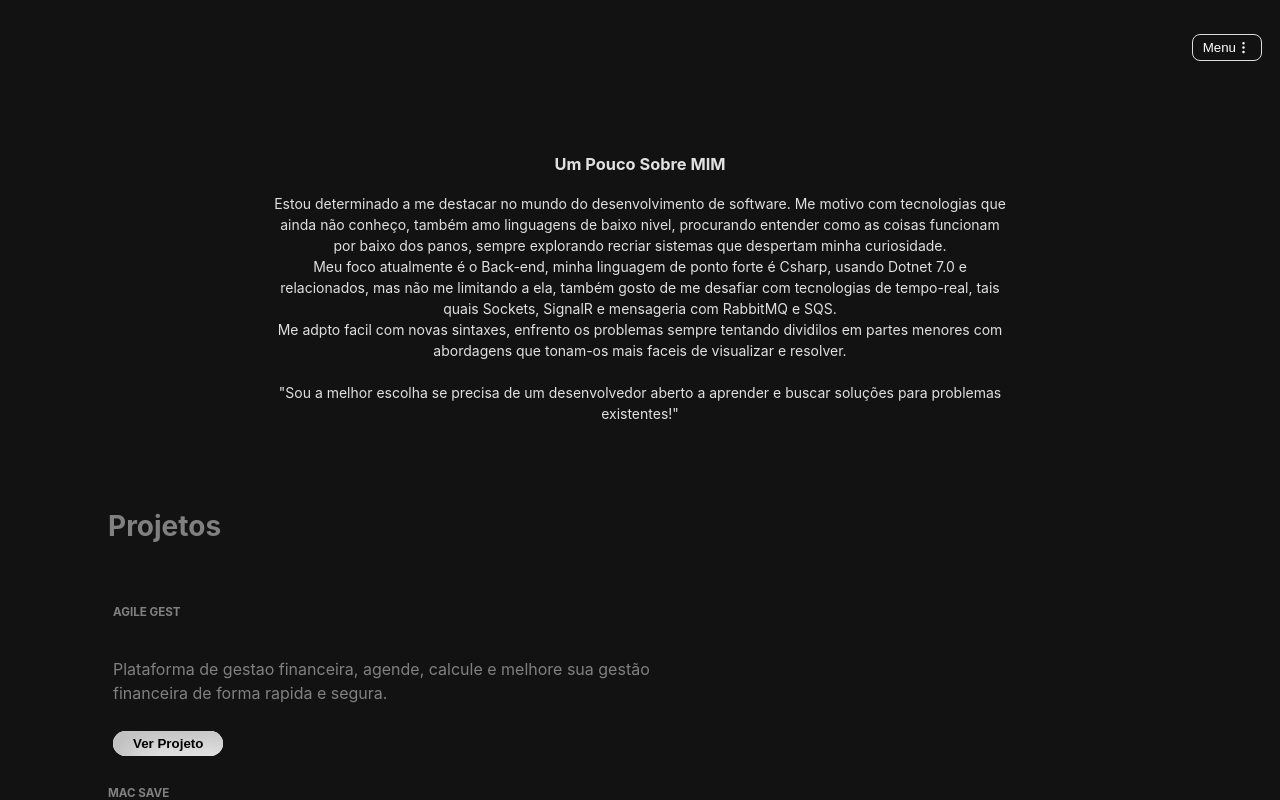
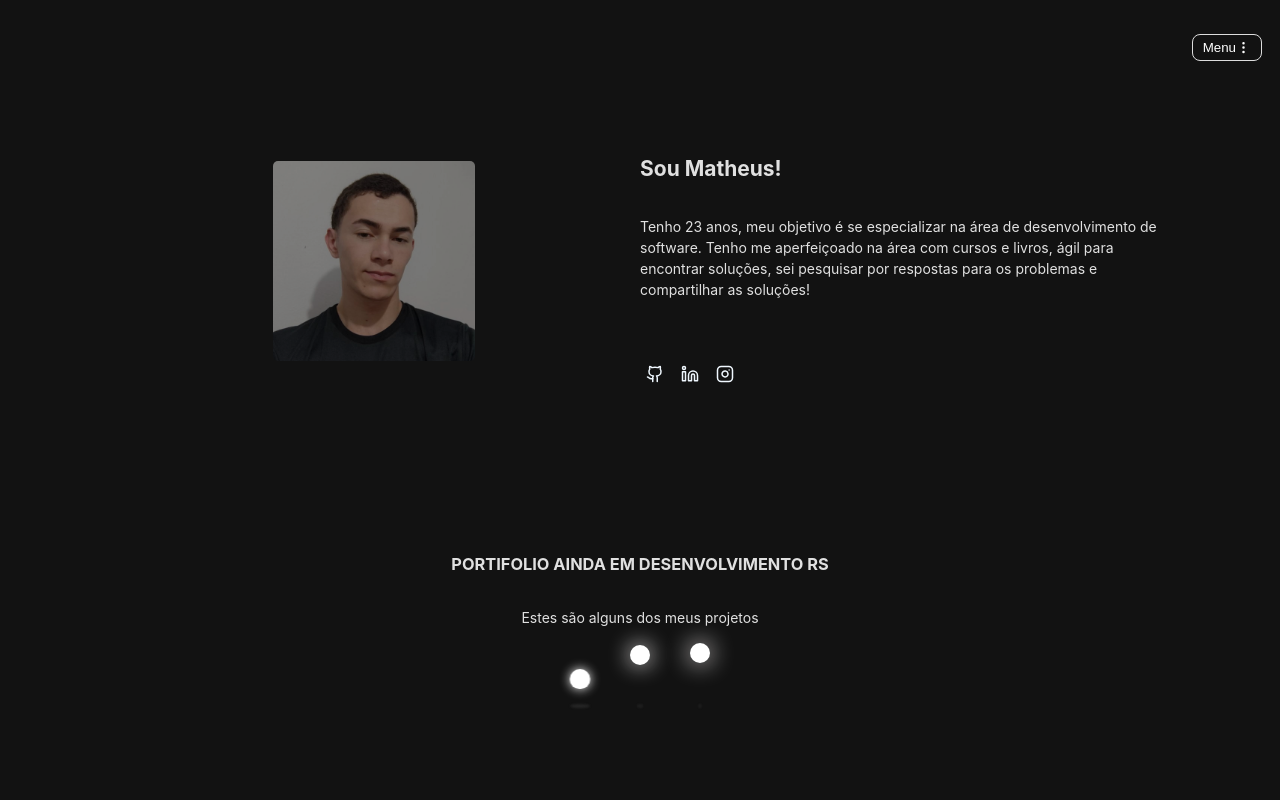
Before and after one commit to matheusjean28/cv, a React (Vite) app: page / in a window 1280 px wide. Shown: the top 800 px of the page. Built offline with nearby package versions, Linux system fonts and the light colour scheme.

Commit message:
testing new layout

```diff
--- a/src/App.jsx
+++ b/src/App.jsx
@@ -8,6 +8,7 @@ import Copy from "./Components/Copy";
 import RigthModal from "./Components/RigthModal";
 
 import { useState } from "react";
+import Portifolio from "./Components/Portifolio";
 
 function App() {
     const [showModel, setShowModel] = useState(false);
@@ -16,6 +17,7 @@ function App() {
       <RigthModal  showModel={showModel} setShowModel={setShowModel} />
       <Header  showModel={showModel} setShowModel={setShowModel} />
        <AboutMe />
+      <Portifolio/>
        <Projects />
        <Frameworks />
        <FindMe />
--- a/src/Components/AboutMe.jsx
+++ b/src/Components/AboutMe.jsx
@@ -1,28 +1,47 @@
-import { useState } from "react";
 import "./Styles/utils.css";
+import { Github, Instagram, Linkedin } from "lucide-react";
 import StylesAboutMe from "./Styles/StylesAboutMe";
 export default function AboutMe() {
-  const { divStl, BntStl, PStl } = StylesAboutMe;
-
+  const findMeItems = [
+    {
+      link: "https://github.com/matheusjean28",
+      icon: <Github size={18}/>,
+    },
+    {
+      link: "https://www.linkedin.com/in/matheus-jean-devmatth-6b909a1b6/",
+      icon: <Linkedin size={18} />,
+    },
+    {
+      link: "https://www.instagram.com/_m4tthh___/",
+      icon: <Instagram size={18}/>,
+    },
+  ];
   return (
     <>
-      <div  className="divStl">
-        <h3 className="aboutMeH3">Um Pouco Sobre MIM</h3>
-        <p className="PStl" >
-          Estou determinado a me destacar no mundo do desenvolvimento de
-          software. Me motivo com tecnologias que ainda não conheço, também amo
-          linguagens de baixo nivel, procurando entender como as coisas
-          funcionam por baixo dos panos, sempre explorando recriar sistemas que
-          despertam minha curiosidade. <br />
-          Meu foco atualmente é o Back-end, minha linguagem de ponto forte é
-          Csharp, usando Dotnet 7.0 e relacionados, mas não me limitando a ela,
-          também gosto de me desafiar com tecnologias de tempo-real, tais quais
-          Sockets, SignalR e mensageria com RabbitMQ e SQS. <br/>Me adpto facil com
-          novas sintaxes, enfrento os problemas sempre tentando dividilos em
-          partes menores com abordagens que tonam-os mais faceis de visualizar e
-          resolver. <br/><br/>"Sou a melhor escolha se precisa de um desenvolvedor aberto
-          a aprender e buscar soluções para problemas existentes!"
-        </p>
+      <div className="divStl">
+        <div className="leftDiv">
+        <img  className='profilePic' src="src/assets/profile-1.jpg" alt="" />
+
+        </div>
+        <div className="rigthDiv">
+          <h2>Sou Matheus!</h2>
+          <p className="descriptionMe">
+            Tenho 23 anos, meu objetivo é se especializar na área de
+            desenvolvimento de software. Tenho me aperfeiçoado na área com
+            cursos e livros, ágil para encontrar soluções, sei pesquisar por
+            respostas para os problemas e compartilhar as soluções!
+          </p>
+
+          <ul className="socialLinks">
+            {findMeItems.map(({ icon, link }, index) => (
+              <li key={index}>
+                <button>
+                  <a href={`${link}`}>{icon}</a>
+                </button>
+              </li>
+            ))}
+          </ul>
+        </div>
       </div>
     </>
   );
--- /dev/null
+++ b/src/Components/Portifolio.jsx
@@ -0,0 +1,22 @@
+import './Styles/PortifolioStyles.css'
+const Portifolio = () => {
+  return (
+    <>
+      <div className="portifolioContainer">
+        <h3>PORTIFOLIO AINDA EM DESENVOLVIMENTO RS</h3>
+        <p>Estes são alguns dos meus projetos</p>
+        <div class="wrapper">
+          <div class="circle"></div>
+          <div class="circle"></div>
+          <div class="circle"></div>
+          <div class="shadow"></div>
+          <div class="shadow"></div>
+          <div class="shadow"></div>
+        </div>
+      </div>
+    </>
+  );
+};
+
+
+export default Portifolio;
--- /dev/null
+++ b/src/Components/Styles/PortifolioStyles.css
@@ -0,0 +1,134 @@
+.portifolioContainer {
+  display: flex;
+  flex-direction: column;
+  height: 150px;
+  padding: 50px ;
+  text-align: center;
+  place-items: center;
+}
+
+.wrapper {
+  width: 200px;
+  height: 30px;
+  position: relative;
+  z-index: 1;
+}
+
+.circle {
+  width: 20px;
+  height: 20px;
+  position: absolute;
+  border-radius: 50%;
+  background-color: #fff;
+  left: 15%;
+  transform-origin: 50%;
+  animation: circle7124 0.5s alternate infinite ease;
+  box-shadow: #fff 0px 0px 15px ;
+}
+
+/* media query to 600 px */
+@media screen and (max-width: 600px) {
+  .portifolioContainer {
+    display: flex;
+    flex-direction: column;
+    height: 400px;
+    padding: 25px 50px;
+    text-align: center;
+    place-items: center;
+    place-content: center;
+  }
+  .wrapper {
+    margin-top: 50px;
+
+    display: flex;
+    place-content: center;
+    place-items: center;
+    height: 200px;
+  }
+  .circle {
+    height: 16px;
+    width: 16px;
+    left: 10%;
+  }
+  .shadow{
+    width: 15px;
+  height: 2px;
+  }
+
+
+}
+
+@keyframes circle7124 {
+  0% {
+    top: 60px;
+    height: 5px;
+    border-radius: 50px 50px 25px 25px;
+    transform: scaleX(1.7);
+  }
+
+  40% {
+    height: 20px;
+    border-radius: 50%;
+    transform: scaleX(1);
+    box-shadow: #ffffff 0px 0px 10px ;
+
+  }
+
+  100% {
+    top: 0%;
+    box-shadow: hsl(0, 17%, 98%) 0px 0px 25px ;
+
+  }
+}
+
+.circle:nth-child(2) {
+  left: 45%;
+  animation-delay: 0.2s;
+}
+
+.circle:nth-child(3) {
+  left: auto;
+  right: 15%;
+  animation-delay: 0.3s;
+}
+
+.shadow {
+  width: 20px;
+  height: 4px;
+  border-radius: 50%;
+  background-color: rgba(49, 49, 49, 0.9);
+  position: absolute;
+  top: 62px;
+  transform-origin: 50%;
+  z-index: -1;
+  left: 15%;
+  filter: blur(1px);
+  animation: shadow046 0.5s alternate infinite ease;
+}
+
+@keyframes shadow046 {
+  0% {
+    transform: scaleX(1.5);
+  }
+
+  40% {
+    transform: scaleX(1);
+    opacity: 0.7;
+  }
+
+  100% {
+    transform: scaleX(0.2);
+    opacity: 0.4;
+  }
+}
+
+.shadow:nth-child(4) {
+  left: 45%;
+  animation-delay: 0.2s;
+}
+
+.shadow:nth-child(5) {
+  left: auto;
+  right: 15%;
+  animation-delay: 0.3s;
+}
--- a/src/Components/Styles/utils.css
+++ b/src/Components/Styles/utils.css
@@ -1,13 +1,50 @@
 .divStl {
   display: flex;
-  flex-direction: column;
-  height: 250px;
+  height: 300px;
   padding: 50px 100px;
-  text-align: center;
+  text-align: left;
   position: relative;
 }
+.leftDiv {
+  margin-top: 25px;
+  width: 50%;
+  display: flex;
+  place-content: center;
+}
+.profilePic {
+  height: 200px;
+  border-radius: 5px;
+  filter: brightness(55%);
+}
 
-.PStl {
+.rigthDiv {
+  width: 50%;
+
+  display: flex;
+  flex-direction: column;
+  place-content: left;
+  place-items: left;
+}
+.socialLinks {
+  padding: 0;
+  margin: 0;
+  margin-top: 50px;
+  list-style: none;
+  display: flex;
+  gap: 5px;
+  left: 0px;
+}
+.socialLinks li {
+  width: 30px;
+}
+.socialLinks button,
+.socialLinks a {
+  border: none;
+  background: none;
+  color: aliceblue;
+}
+
+.descriptionMe {
   -webkit-animation: text-focus-in 0.5s cubic-bezier(0.55, 0.085, 0.68, 0.53)
     both;
   animation: text-focus-in 0.5s cubic-bezier(0.55, 0.085, 0.68, 0.53) both;
@@ -16,10 +53,8 @@
   word-wrap: break-word;
   display: flex;
 
-  margin:  0 15%;
-
-  place-content: center;
-  place-items: center;
+  place-content: left;
+  place-items: left;
 }
 .btnHeigth {
   margin-top: 20px !important;
@@ -32,15 +67,19 @@
     position: relative;
     padding: 25px;
     display: flex;
-    flex-direction:column;
     place-items: center;
     place-content: center;
+    background-color: blueviolet;
+    height: 300px;
+  }
+  .profilePic {
+    height: 150px;
+    margin-bottom: 100px;
+  }
+  .descriptionMe {
 
-    height: 700px;
-  }
-  .aboutMeH3 {
-    top: 20px;
-    position: absolute;
+    place-content: center;
+    place-items: center;
   }
 }
 
```
Also changed, not shown: src/assets/profile-1.jpg (added).
